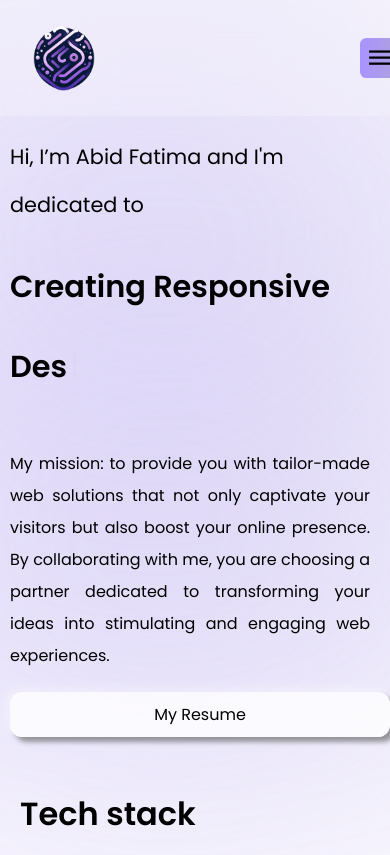
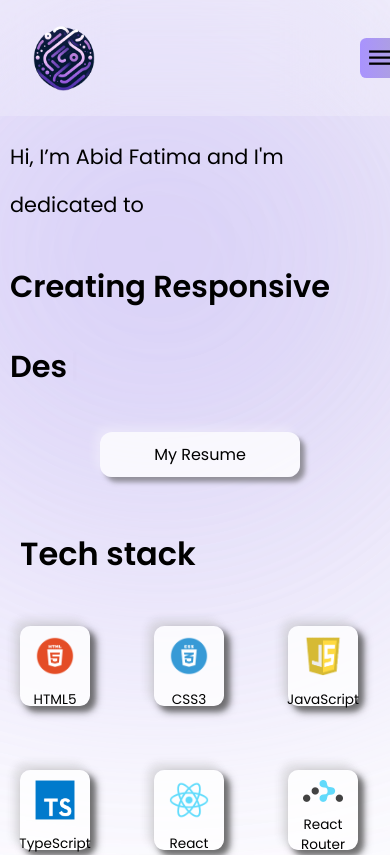
Before and after one commit to fatemzh/MyDeveloperPortfolio, a React (Create React App) app: page / in a window 390 px wide. Shown: the top 855 px of the page. Built offline with nearby package versions, Linux system fonts and the light colour scheme.

Commit message:
cosmetics

```diff
--- a/src/App.jsx
+++ b/src/App.jsx
@@ -5,6 +5,7 @@ import Skills from './components/Skills/Skills';
 import WorkExperience from './components/WorkExperience/WorkExperience';
 import Contact from './components/Contact/Contact';
 import Footer from './components/Footer/Footer';
+
 
 const App = () => {
   return(
--- a/src/components/Hero/Hero.css
+++ b/src/components/Hero/Hero.css
@@ -44,7 +44,6 @@
   line-height: 5rem;
   color: var(--text-color);
   margin: 0;
-
 }
 
 .hero-content p {
@@ -140,6 +139,12 @@
   box-shadow: inset 5px 5px 10px rgba(0, 0, 0, 0.1), inset -5px -5px 10px rgba(255, 255, 255, 0.2);
 }
 
+.typewriter-container {
+  width: 500px;;
+  display: inline-block;
+  white-space: nowrap;
+  text-overflow: ellipsis;
+}
 
 @media (max-width: 500px) {
   .hero-all {
@@ -185,5 +190,15 @@
   .download-button {
     display: flex;
     justify-content: center;
+    margin: 0 auto;
+    width: 200px;
+  }
+
+  .typewriter-container {
+    width: 360px;
+    height: 160px;
+    display: inline-block;
+    white-space: wrap;
+    text-overflow: ellipsis;
   }
 }
--- a/src/components/Hero/Hero.jsx
+++ b/src/components/Hero/Hero.jsx
@@ -29,7 +29,7 @@ const Hero = () => {
               Hi, I’m <span>Abid Fatima and I'm dedicated to</span>
             </h1>
             <h2>
-              <span>
+              <span className="typewriter-container">
                 <Typewriter
                   words={[
                     "Frontend Development.",
@@ -52,13 +52,13 @@ const Hero = () => {
               </span>
             </h2>
             <br />
-            <p>
+            {/* <p>
               My mission: to provide you with tailor-made web solutions that not
               only captivate your visitors but also boost your online presence.
               By collaborating with me, you are choosing a partner dedicated to
               transforming your ideas into stimulating and engaging web
               experiences.
-            </p>
+            </p> */}
             <a href="../../../public/resume.pdf" download className="download-button">
               My Resume
             </a>
```
